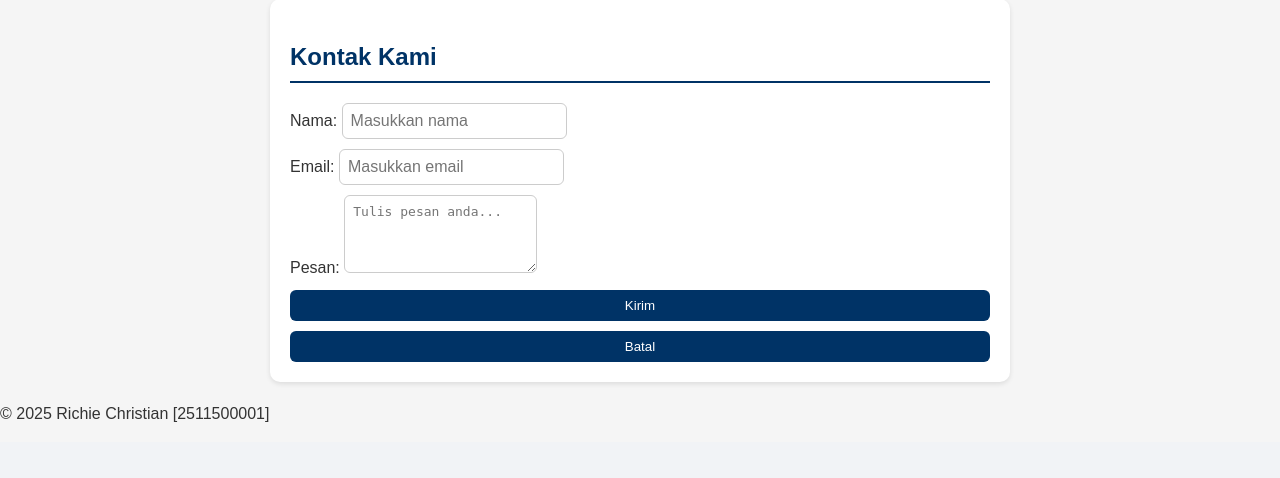
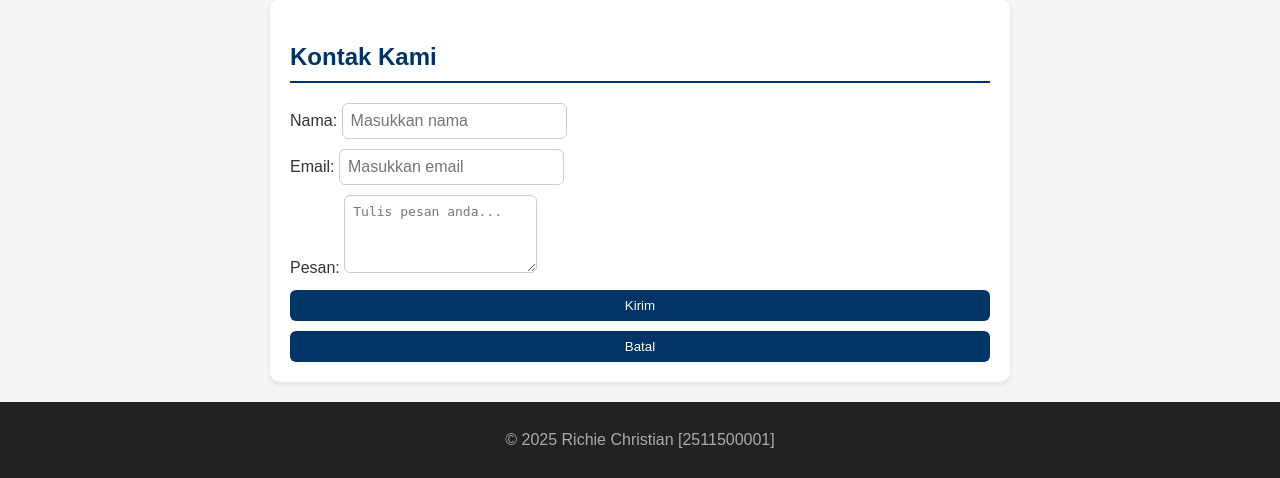
Before and after one commit to RichieChristian01/2511500001-PWD-TI1A-2526O, a PHP site: page /pertemuan-04/index.html in a window 1280 px wide. Shown: the part 672-1150 px from the top of the page. Before the commit the page ends 1094 px from the top, so only its background shows below. Run offline with PHP 8.4, Linux system fonts and the light colour scheme.

Commit message:
styling footer

```diff
--- a/pertemuan-04/style.css
+++ b/pertemuan-04/style.css
@@ -47,6 +47,13 @@ margin-bottom: 16px;
 
 #home p {
 text-align: justify;
+}
+
+footer {
+background: #222;
+color: #aaa;
+text-align: center;
+padding: 10px;
 }
 
 #about {
```
Also changed, not shown: pertemuan-04/README.md.
